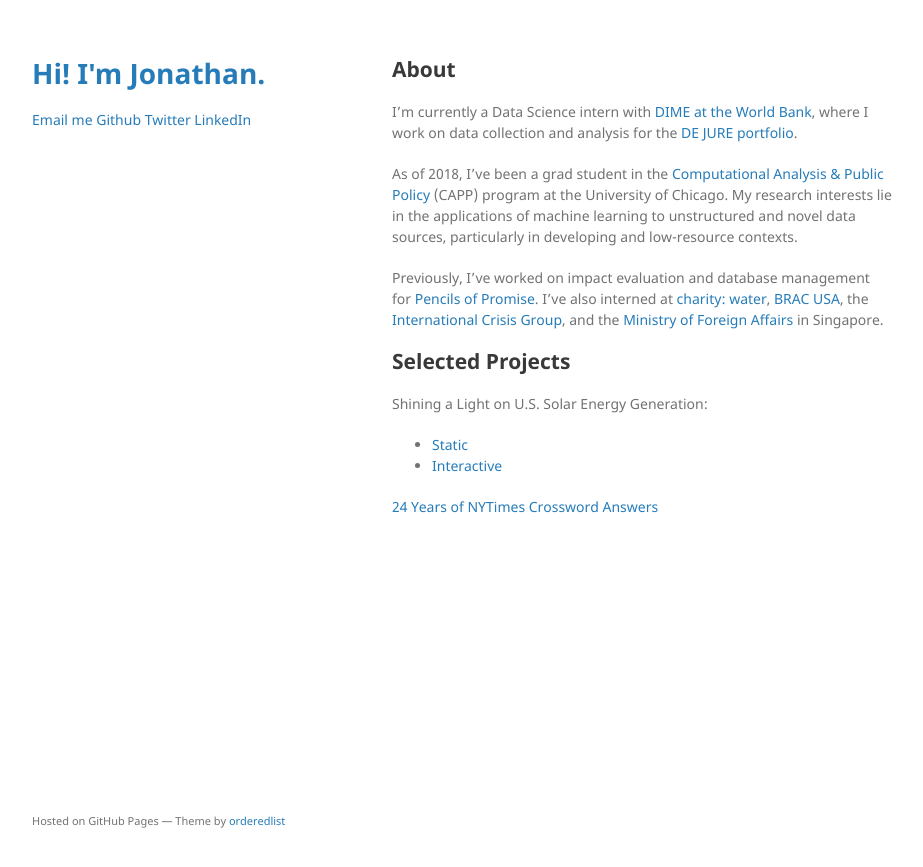
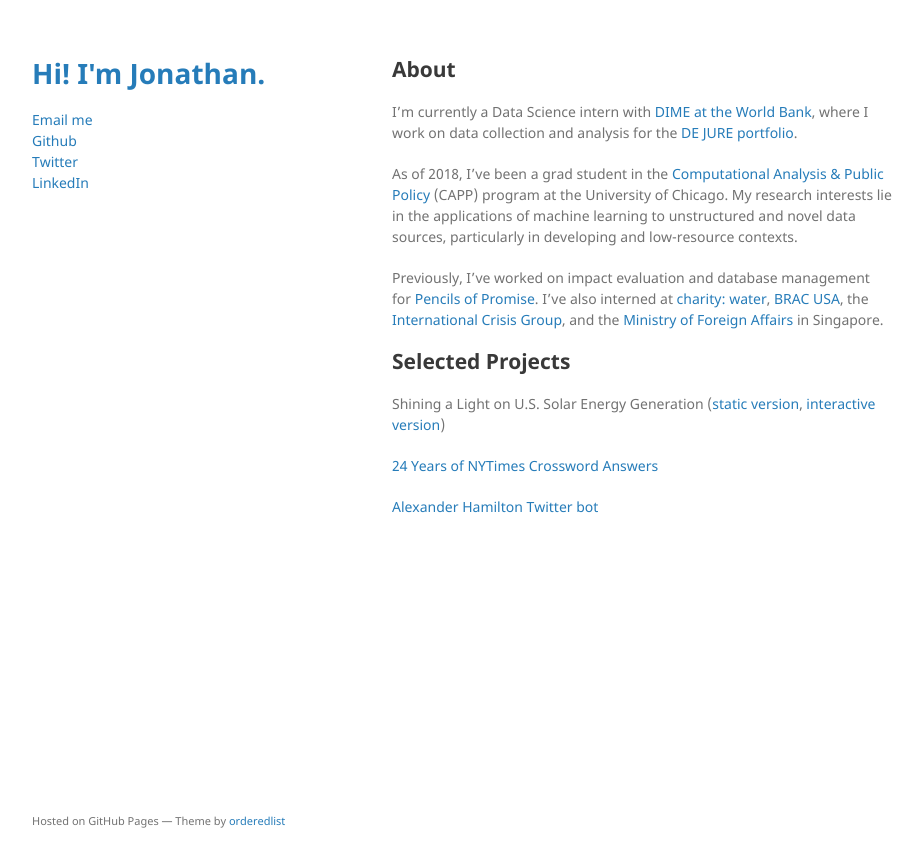
Before and after one commit to jtanwk/jtanwk.github.io, a Jekyll site: the page built from index.md, in a window 1280 px wide. Shown: the top 867 px of the page, without its empty margins (178-1101 px from the left). Built offline with Jekyll 4.4.1, drawn with Linux system fonts in a browser that asks for light colours; our own code applies the rules of GitHub Pages for plain Markdown files; the repository's description, which GitHub fills in, is left out.

Commit message:
formatting

```diff
--- a/_layouts/default.html
+++ b/_layouts/default.html
@@ -28,10 +28,10 @@
 
         {% if site.github.is_user_page %}
         <p class="view">
-            <a href="mailto:jon.twk@gmail.com">Email me</a>
-            <a href="{{ site.github.owner_url }}">Github</a>
-            <a href="https://twitter.com/jtanwk">Twitter</a>
-            <a href="https://www.linkedin.com/in/jtanwk">LinkedIn</a>
+            <a href="mailto:jon.twk@gmail.com">Email me</a><br>
+            <a href="{{ site.github.owner_url }}">Github</a><br>
+            <a href="https://twitter.com/jtanwk">Twitter</a><br>
+            <a href="https://www.linkedin.com/in/jtanwk">LinkedIn</a><br>
         </p>
         {% endif %}
 
--- a/index.md
+++ b/index.md
@@ -8,8 +8,8 @@ Previously, I've worked on impact evaluation and database management for [Pencil
 
 ## Selected Projects
 
-Shining a Light on U.S. Solar Energy Generation:
-- [Static](https://jtanwk.github.io/us-solar/)
-- [Interactive](https://jtanwk.github.io/us-solar-d3/)
+Shining a Light on U.S. Solar Energy Generation ([static version](https://jtanwk.github.io/us-solar), [interactive version](https://jtanwk.github.io/us-solar-d3/))
 
 [24 Years of NYTimes Crossword Answers](https://jtanwk.github.io/nytcrossword/)
+
+[Alexander Hamilton Twitter bot](https://github.com/jtanwk/alhambot)
```
